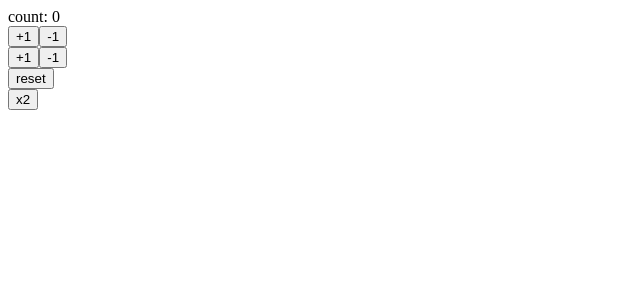
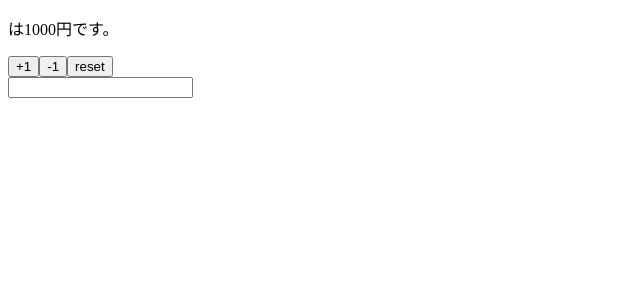
Before and after one commit to FurusawaKaoru/react-hooks, a React (Create React App) app: page / in a window 1280 px wide. Shown: the top 300 px of the page, without its empty margins (0-640 px from the left). Built offline with nearby package versions, Linux system fonts and the light colour scheme.

Commit message:
複数statesの管理

```diff
--- a/src/App.js
+++ b/src/App.js
@@ -1,44 +1,34 @@
 import React, { useState } from 'react'
 
-const App = () => {
-  const [count, setCount] = useState(0)
+const App = props => {
 
-  const increment = () => setCount(count + 1)
-  const decrement = () => setCount(count - 1)
+  const [name, setName] = useState(props.name)
+  const [price, setPrice] = useState(props.price)
 
-  // MEMO: prevCountという前の値を引数として受け取ることができる
-  const increment2 = () => setCount(prevCount => prevCount + 1)
-  const decrement2 = () => setCount(prevCount => prevCount - 1)
-
-  const reset = () =>  setCount(0)
-
-  const double = () => setCount(prevCount => prevCount * 2)
+  const reset = () => {
+    setPrice(props.price)
+    setName(props.name)
+  }
 
   return (
     <React.Fragment>
+      <p>
+        {name}は{price}円です。
+      </p>
+      <button onClick={() => setPrice(price + 1)}>+1</button>
+      <button onClick={() => setPrice(price - 1)}>-1</button>
+      <button onClick={() => setPrice(reset)}>reset</button>
       <div>
-        count: {count}
-      </div>
-
-      <div>
-        <button onClick={increment}>+1</button>
-        <button onClick={decrement}>-1</button>
-      </div>
-
-      <div>
-        <button onClick={increment2}>+1</button>
-        <button onClick={decrement2}>-1</button>
-      </div>
-
-      <div>
-        <button onClick={reset}>reset</button>
-      </div>
-
-      <div>
-        <button onClick={double}>x2</button>
+        <input value={name} onChange={e => setName(e.target.value)}></input>
       </div>
     </React.Fragment>
   );
 }
 
+//
+App.defaultProps = {
+  name: '',
+  price: 1000
+}
+
 export default App
```
Also changed, not shown: 1 other file (tests, documents, lock files or other folders).
